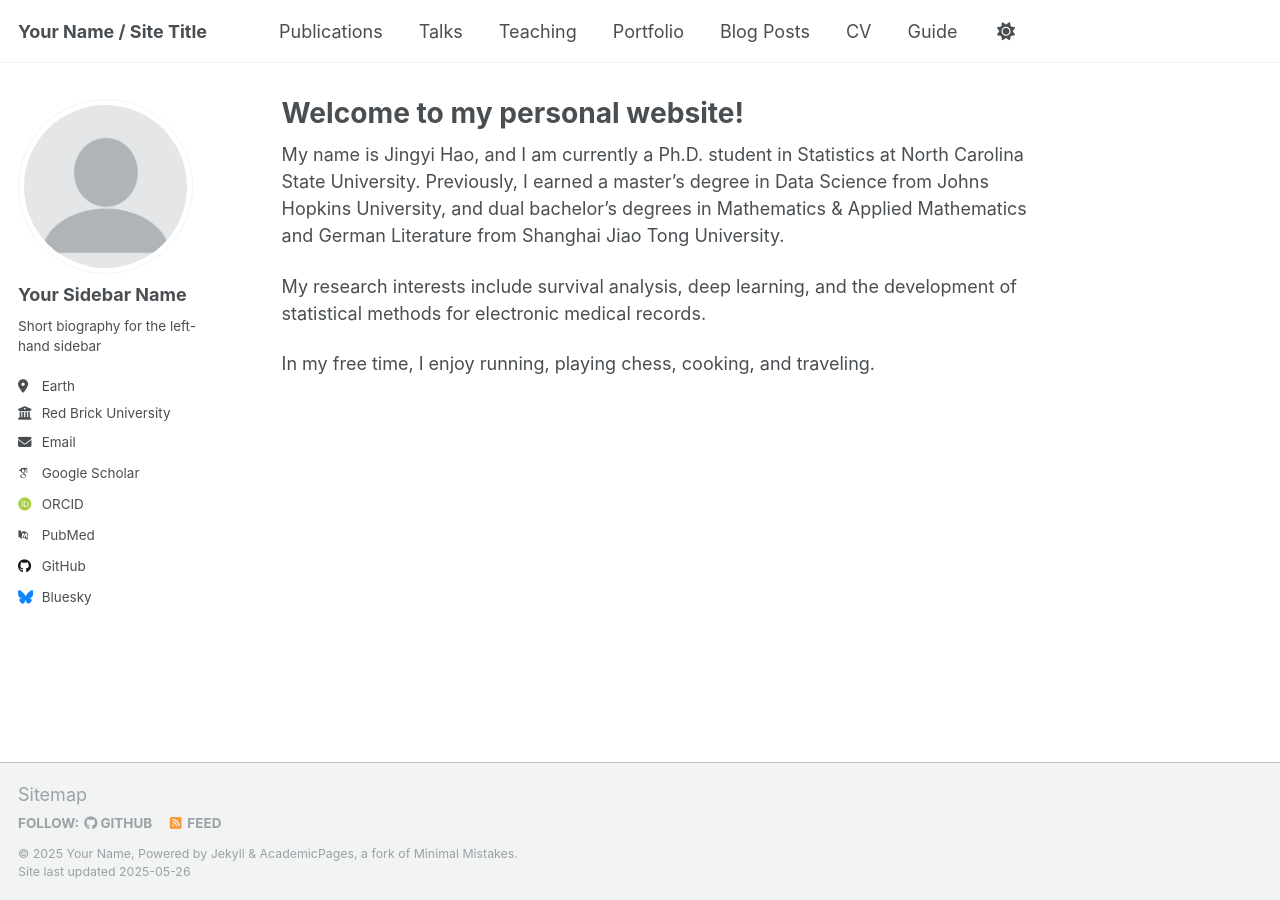
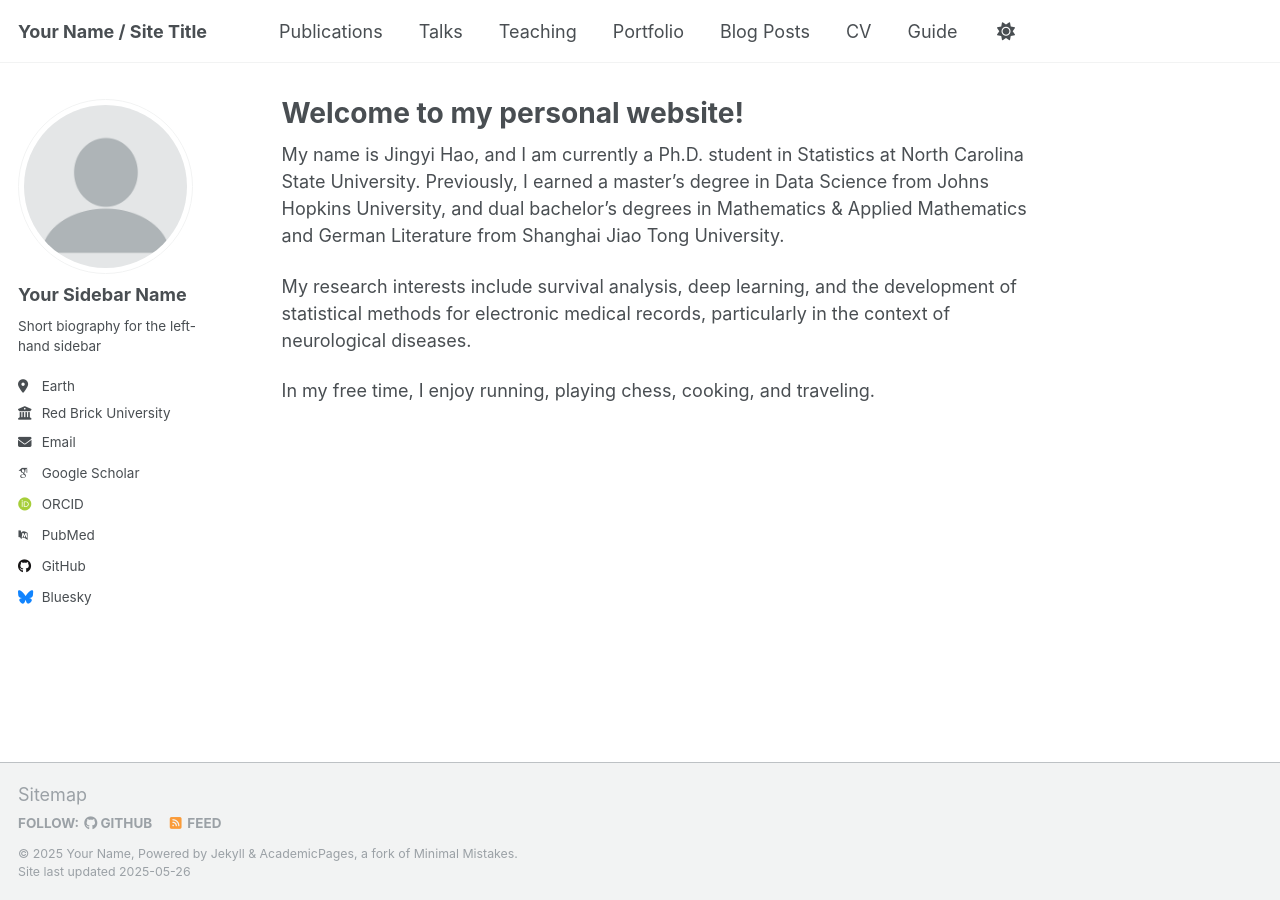
Before and after one commit to JingyiJennyHao/JingyiJennyHao.github.io, a Jekyll site: the page built from _pages/about.md, in a window 1280 px wide. Built offline with Jekyll 4.4.1, drawn with Linux system fonts in a browser that asks for light colours; some web fonts are replaced.

Commit message:
Update about.md

```diff
--- a/_pages/about.md
+++ b/_pages/about.md
@@ -9,6 +9,6 @@ redirect_from:
 
 My name is Jingyi Hao, and I am currently a Ph.D. student in Statistics at North Carolina State University. Previously, I earned a master’s degree in Data Science from Johns Hopkins University, and dual bachelor's degrees in Mathematics & Applied Mathematics and German Literature from Shanghai Jiao Tong University.
 
-My research interests include survival analysis, deep learning, and the development of statistical methods for electronic medical records.
+My research interests include survival analysis, deep learning, and the development of statistical methods for electronic medical records, particularly in the context of neurological diseases.
 
 In my free time, I enjoy running, playing chess, cooking, and traveling.
```
